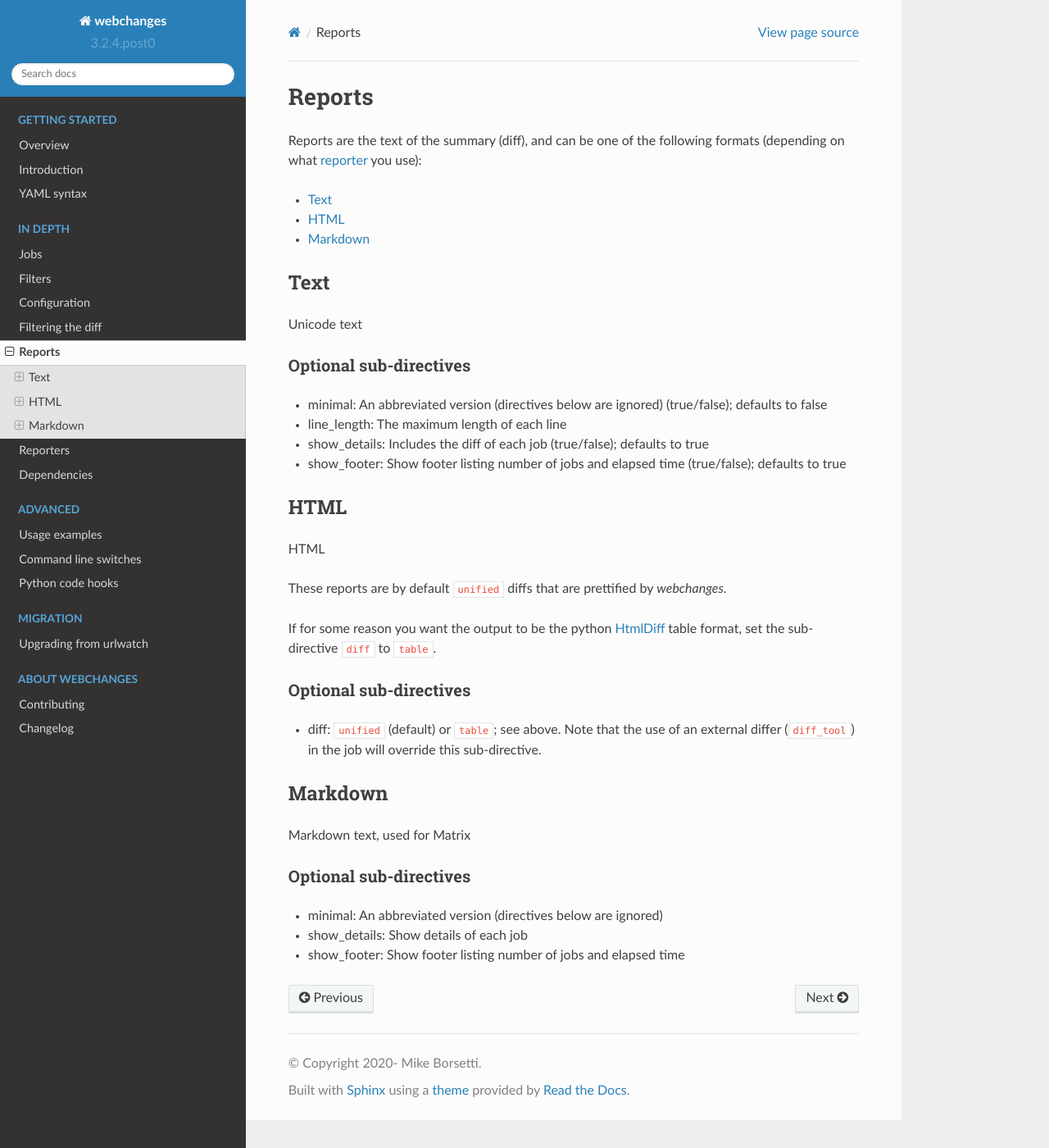
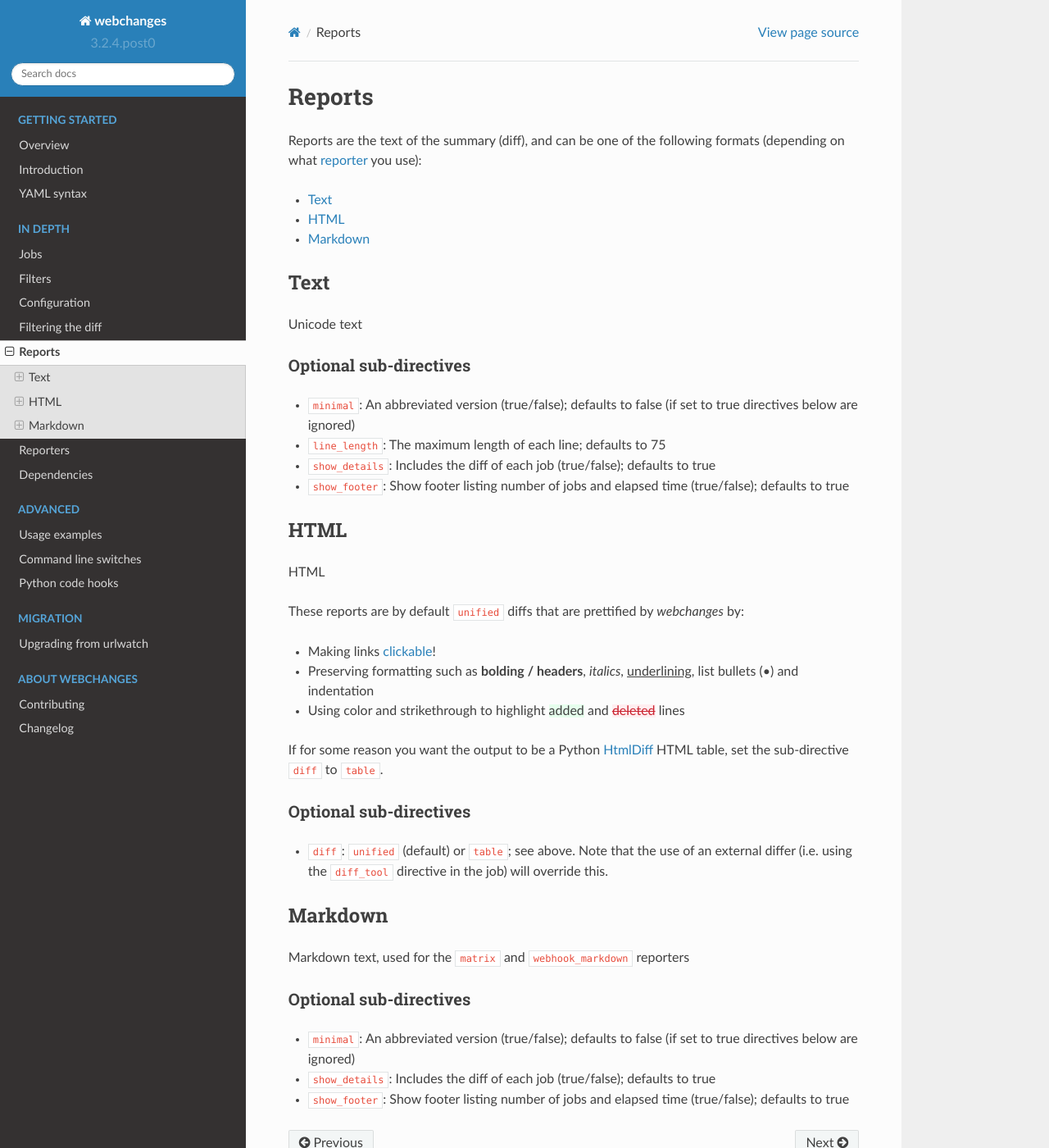
Before and after one commit to mborsetti/webchanges, a Sphinx documentation site: the page built from docs/reports.rst, in a window 1280 px wide and 1400 px high. Shown: the whole window at 82% size. Built offline with Sphinx 7.4.7 and the Read the Docs theme 2.0.0, drawn with Linux system fonts in a browser that asks for light colours.

```diff
--- a/docs/advanced.rst
+++ b/docs/advanced.rst
@@ -260,9 +260,11 @@ line-based difference, use GNU ``wdiff``:
 
 In order for this to work, ``wdiff`` needs to  be installed separately (e.g. ``apt install wdiff`` on Debian/Ubuntu,
 ``brew install wdiff`` on macOS, or download from `here <https://www.di-mgt.com.au/wdiff-for-windows.html>`__ for
-Windows). Colored output is supported for ``wdiff``.
+Windows).
 
-The use of an external differ will override the ``diff`` setting of the ``html`` report.
+When using ``diff_tool: wdiff`` with an ``html`` report, the output of ``wdiff`` will be colorized.
+
+Note: the use of an external differ will override the ``diff`` setting of the ``html`` report.
 
 
 .. _chromium_revision:
--- a/docs/reports.rst
+++ b/docs/reports.rst
@@ -10,6 +10,8 @@ Reports are the text of the summary (diff), and can be one of the following form
 * :ref:`html`
 * :ref:`markdown`
 
+
+
 .. _text:
 
 Text
@@ -18,10 +20,11 @@ Unicode text
 
 Optional sub-directives
 ~~~~~~~~~~~~~~~~~~~~~~~
-* minimal: An abbreviated version (directives below are ignored) (true/false); defaults to false
-* line_length: The maximum length of each line
-* show_details: Includes the diff of each job (true/false); defaults to true
-* show_footer: Show footer listing number of jobs and elapsed time (true/false); defaults to true
+* ``minimal``: An abbreviated version (true/false); defaults to false (if set to true directives below are ignored)
+* ``line_length``: The maximum length of each line; defaults to 75
+* ``show_details``: Includes the diff of each job (true/false); defaults to true
+* ``show_footer``: Show footer listing number of jobs and elapsed time (true/false); defaults to true
+
 
 
 .. _html:
@@ -30,26 +33,42 @@ HTML
 ----
 HTML
 
-These reports are by default ``unified`` diffs that are prettified by `webchanges`.
+.. role:: underline
+    :class: underline
 
-If for some reason you want the output to be the python `HtmlDiff
-<https://docs.python.org/3/library/difflib.html#difflib.HtmlDiff>`__ table format, set the sub-directive ``diff`` to
+.. role:: additions
+    :class: additions
+
+.. role:: deletions
+    :class: deletions
+
+These reports are by default ``unified`` diffs that are prettified by `webchanges` by:
+
+* Making links `clickable <https://pypi.org/project/webchanges/>`__!
+* Preserving formatting such as **bolding / headers**, *italics*, :underline:`underlining`, list bullets (•) and
+  indentation
+* Using color and strikethrough to highlight :additions:`added` and :deletions:`deleted` lines
+
+
+If for some reason you want the output to be a Python `HtmlDiff
+<https://docs.python.org/3/library/difflib.html#difflib.HtmlDiff>`__ HTML table, set the sub-directive ``diff`` to
 ``table``.
 
 Optional sub-directives
 ~~~~~~~~~~~~~~~~~~~~~~~
-* diff: ``unified`` (default) or ``table``; see above. Note that the use of an external differ (``diff_tool``) in the
-  job will override this sub-directive.
+* ``diff``: ``unified`` (default) or ``table``; see above. Note that the use of an external differ (i.e. using the
+  ``diff_tool`` directive in the job) will override this.
+
 
 
 .. _markdown:
 
 Markdown
 --------
-Markdown text, used for Matrix
+Markdown text, used for the ``matrix`` and ``webhook_markdown`` reporters
 
 Optional sub-directives
 ~~~~~~~~~~~~~~~~~~~~~~~
-* minimal: An abbreviated version (directives below are ignored)
-* show_details: Show details of each job
-* show_footer: Show footer listing number of jobs and elapsed time
+* ``minimal``: An abbreviated version (true/false); defaults to false (if set to true directives below are ignored)
+* ``show_details``: Includes the diff of each job (true/false); defaults to true
+* ``show_footer``: Show footer listing number of jobs and elapsed time (true/false); defaults to true
```
Also changed, not shown: 5 other files.
